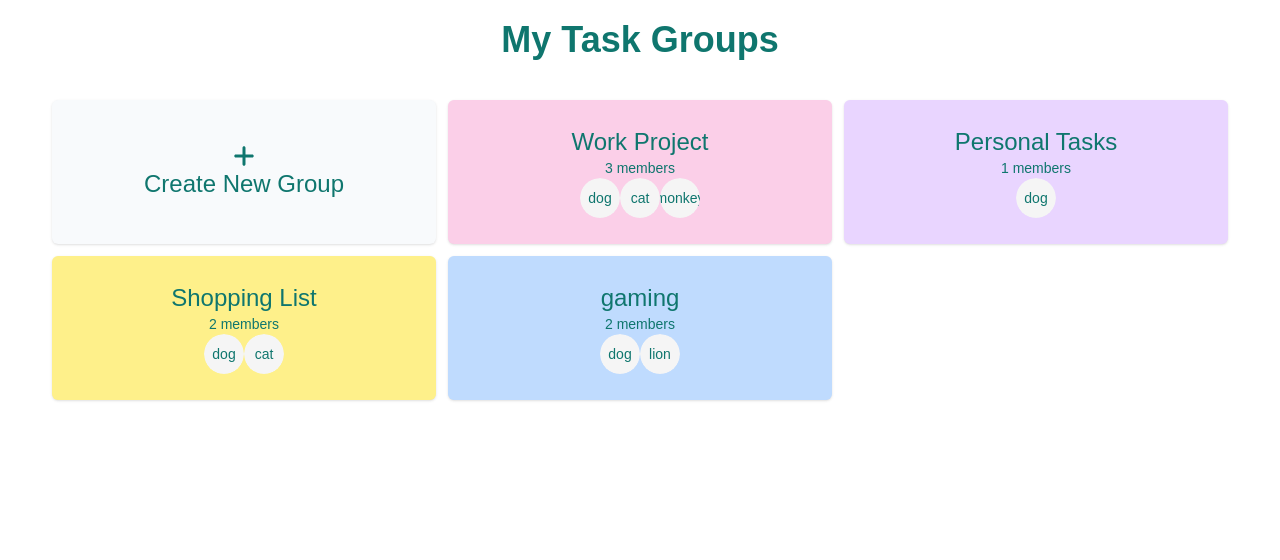
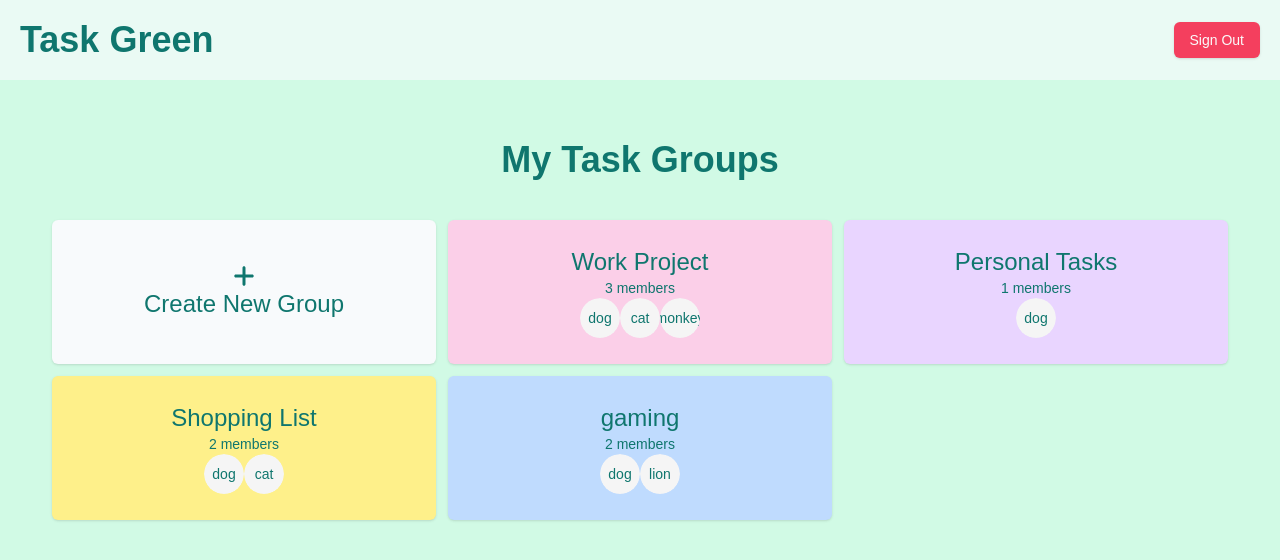
Before and after one commit to reiz0/Manage_Green, a Next.js app: page /groups in a window 1280 px wide. Shown: the top 560 px of the page. Built offline with nearby package versions, Linux system fonts and the light colour scheme.

Commit message:
done after logged in layout

```diff
--- a/src/app/groups/page.tsx
+++ b/src/app/(login)/groups/page.tsx
@@ -30,11 +30,11 @@ export default function Page() {
   ];
   return (
     <div className="text-center">
-      <h1 className={`text-4xl font-bold ${baseText} mb-10 mt-5`}>My Task Groups</h1>
+      <h1 className={`text-4xl font-bold ${baseText} mb-10 pt-5`}>My Task Groups</h1>
       <div className="grid place-items-center">
         <div className="grid gap-3 md:grid-cols-2 xl:grid-cols-3">
           <Button
-            className="bg-slate-50 hover:bg-green-100 w-96 h-36 flex flex-col text-2xl"
+            className="bg-slate-50 hover:bg-lime-200 w-96 h-36 flex flex-col text-2xl"
             asChild
           >
             <div className={`${baseText}`}>
--- /dev/null
+++ b/src/app/(login)/layout.tsx
@@ -0,0 +1,17 @@
+import React from "react";
+import { baseText } from "../style/baseClass";
+import { Button } from "@/components/ui/button";
+
+const layout = ({ children }: { children: React.ReactNode }) => {
+  return (
+    <>
+      <header className="bg-slate-50 bg-opacity-65 h-20 flex items-center justify-between">
+        <h1 className={`font-bold text-4xl mx-5 ${baseText}`}>Task Green</h1>
+        <Button className="mx-5 bg-rose-500 hover:bg-rose-700">Sign Out</Button>
+      </header>
+      <div className="py-10">{children}</div>
+    </>
+  );
+};
+
+export default layout;
--- a/src/app/layout.tsx
+++ b/src/app/layout.tsx
@@ -26,7 +26,7 @@ export default function RootLayout({
   return (
     <html lang="en">
       <body
-        className={`${geistSans.variable} ${geistMono.variable} antialiased`}
+        className={`${geistSans.variable} ${geistMono.variable} antialiased bg-emerald-100`}
       >
 
         {children}
```
Also changed, not shown: src/app/(login)/groups/_group.component.tsx (renamed from src/app/groups/_group.component.tsx).
